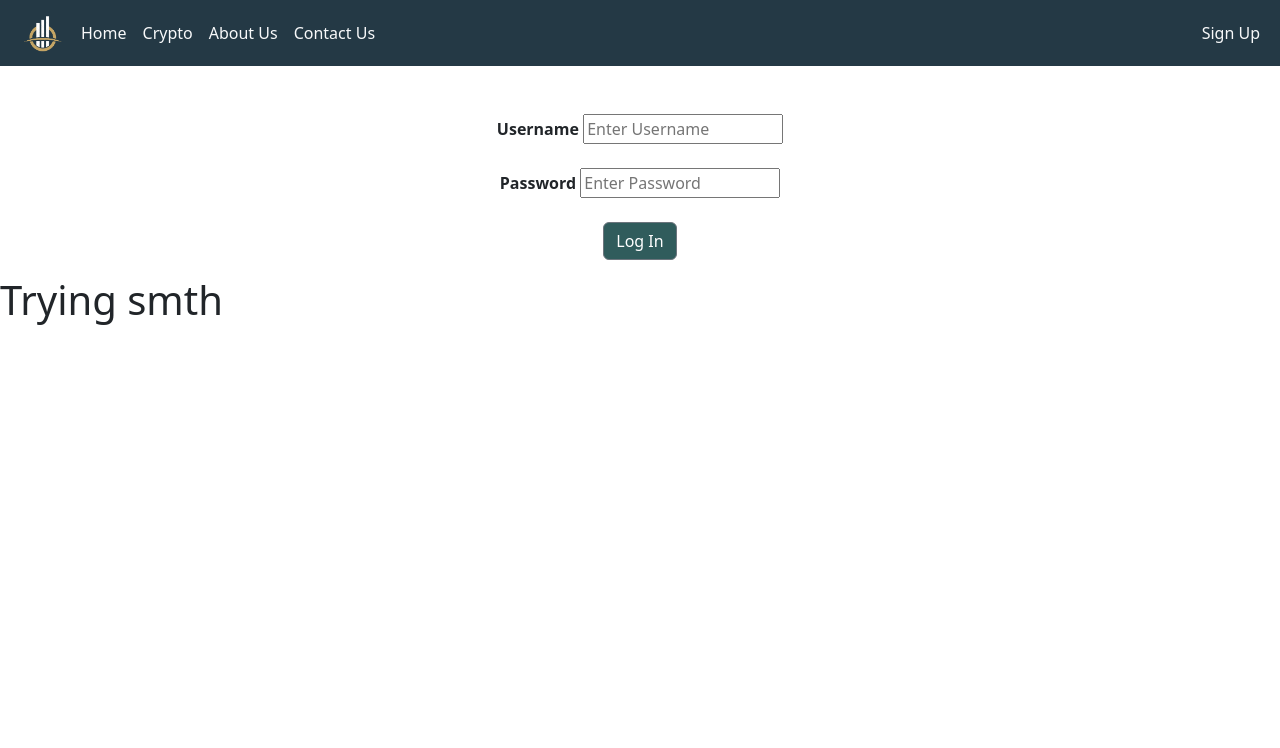
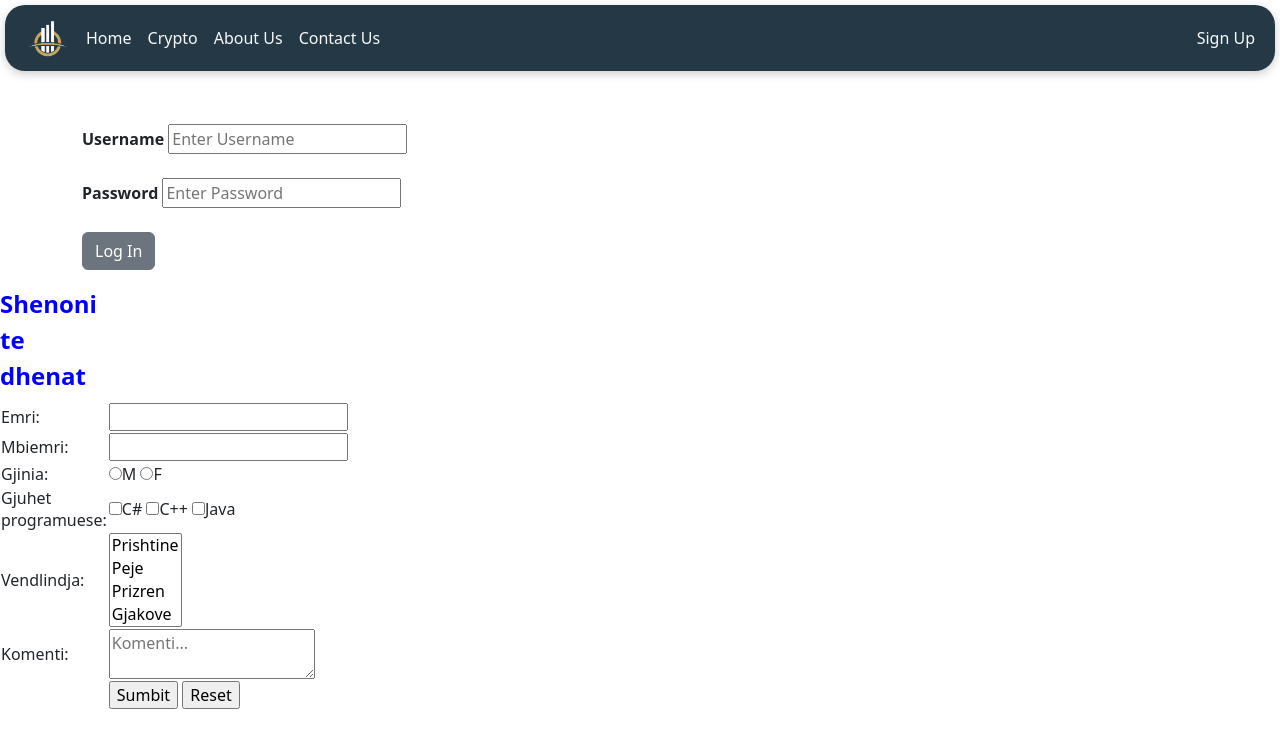
Before and after one commit to roni-kukaj/UEB20_22_Gr19, a plain HTML site: page sites/login.html in a window 1280 px wide. Drawn offline with nearby package versions, Linux system fonts and the light colour scheme; files that its build step writes are made by us from their sources.

Commit message:
form changes

```diff
--- a/sites/login.html
+++ b/sites/login.html
@@ -3,7 +3,7 @@
     <title>Log In</title>
     <script src="https://ajax.googleapis.com/ajax/libs/jquery/3.6.1/jquery.min.js"></script>
     <link href="https://cdn.jsdelivr.net/npm/bootstrap@5.3.0-alpha1/dist/css/bootstrap.min.css" rel="stylesheet" integrity="sha384-GLhlTQ8iRABdZLl6O3oVMWSktQOp6b7In1Zl3/Jr59b6EGGoI1aFkw7cmDA6j6gD" crossorigin="anonymous">
-    <link rel="stylesheet" href="login&signup.css">
+    <link rel="stylesheet" href="../style/login&signup.css">
 </head>
 <body>
     <header>
@@ -37,7 +37,7 @@
                     <div class="">
                         <ul class="navbar-nav">
                             <li class="nav-item">
-                                <a href="#" class="nav-link link-light">Sign Up</a>
+                                <a href="signup.html" class="nav-link link-light">Sign Up</a>
                             </li>
                         </ul>
                     </div>
@@ -70,7 +70,58 @@
         </div>
     </fieldset>
     </form>
-    <h1>Trying smth</h1>
+
+
+    <fieldset style="width: 20px;">
+        <legend style="color: blue; font-weight: bold;">Shenoni te dhenat</legend>
+        <form>
+            <table>
+                <tr>
+                    <td><label for="emri-form">Emri:</label></td>
+                    <td><input type="text" id="emri"></td>
+                </tr>
+                <tr>
+                    <td><label for="mbiemri-form">Mbiemri:</label></td>
+                    <td><input type="text" id="mbiemri"></td>
+                </tr>
+                <tr>
+                    <td><label for="">Gjinia: </label></td>
+                    <td>
+                        <input type="radio" name="gjinia"><label for="">M</label>
+                        <input type="radio" name="gjinia"><label>F</label>
+                    </td>
+                </tr>
+                <tr>
+                    <td><label for="">Gjuhet <br> programuese:</label></td>
+                    <td>
+                        <input type="checkbox" name="gj-p"><label>C#</label>
+                        <input type="checkbox" name="gj-p"><label>C++</label>
+                        <input type="checkbox" name="gj-p"><label>Java</label>
+                    </td>
+                </tr>
+                <tr>
+                    <td><label for="">Vendlindja: </label></td>
+                    <td>
+                        <select name="vendlindja" id="vendlindja" multiple>
+                            <option value="">Prishtine</option>
+                            <option value="">Peje</option>
+                            <option value="">Prizren</option>
+                            <option value="">Gjakove</option>
+                        </select>
+                    </td>
+                <tr>
+                    <td><label for="">Komenti:</label></td>
+                    <td><textarea name="" id="" placeholder="Komenti..."></textarea></td>
+                </tr>
+                <tr>
+                    <td></td>
+                    <td>
+                        <input type="submit" value="Sumbit">
+                        <input type="reset" value="Reset">
+                    </td>
+                </tr>
+            </table>
+    </fieldset>
 
 <script src="https://cdn.jsdelivr.net/npm/bootstrap@5.3.0-alpha1/dist/js/bootstrap.bundle.min.js" integrity="sha384-w76AqPfDkMBDXo30jS1Sgez6pr3x5MlQ1ZAGC+nuZB+EYdgRZgiwxhTBTkF7CXvN" crossorigin="anonymous"></script>
 </body>
--- a/style/login&signup.css
+++ b/style/login&signup.css
@@ -1,6 +1,18 @@
+
 header > .navbar{
-    background-color: #243945;
-    color: white;
+  background-color: #243945;
+  color: white;
+  border-radius: 20px;
+  margin: 5px;
+  box-shadow: 0 3px 10px rgb(0 0 0 / 0.2);
+}
+
+
+
+
+/*
+.form{
+border-radius: 20px;
 }
 #h{
     background-color: white;
@@ -20,3 +32,4 @@ button:hover {
     width: 200px;
 
   }
+*/
```
Also changed, not shown: sites/signup.html (+51 -20 lines).
